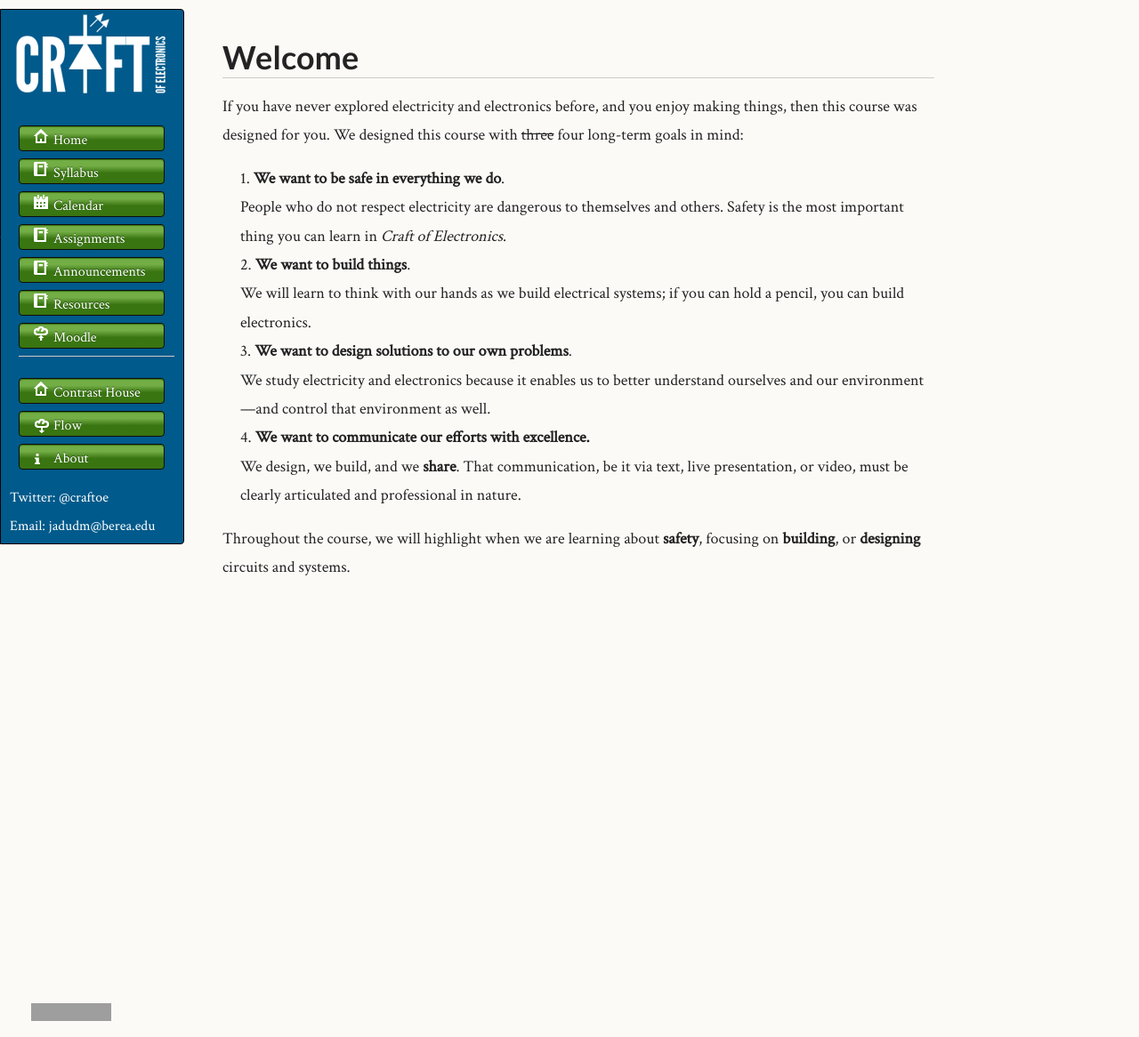
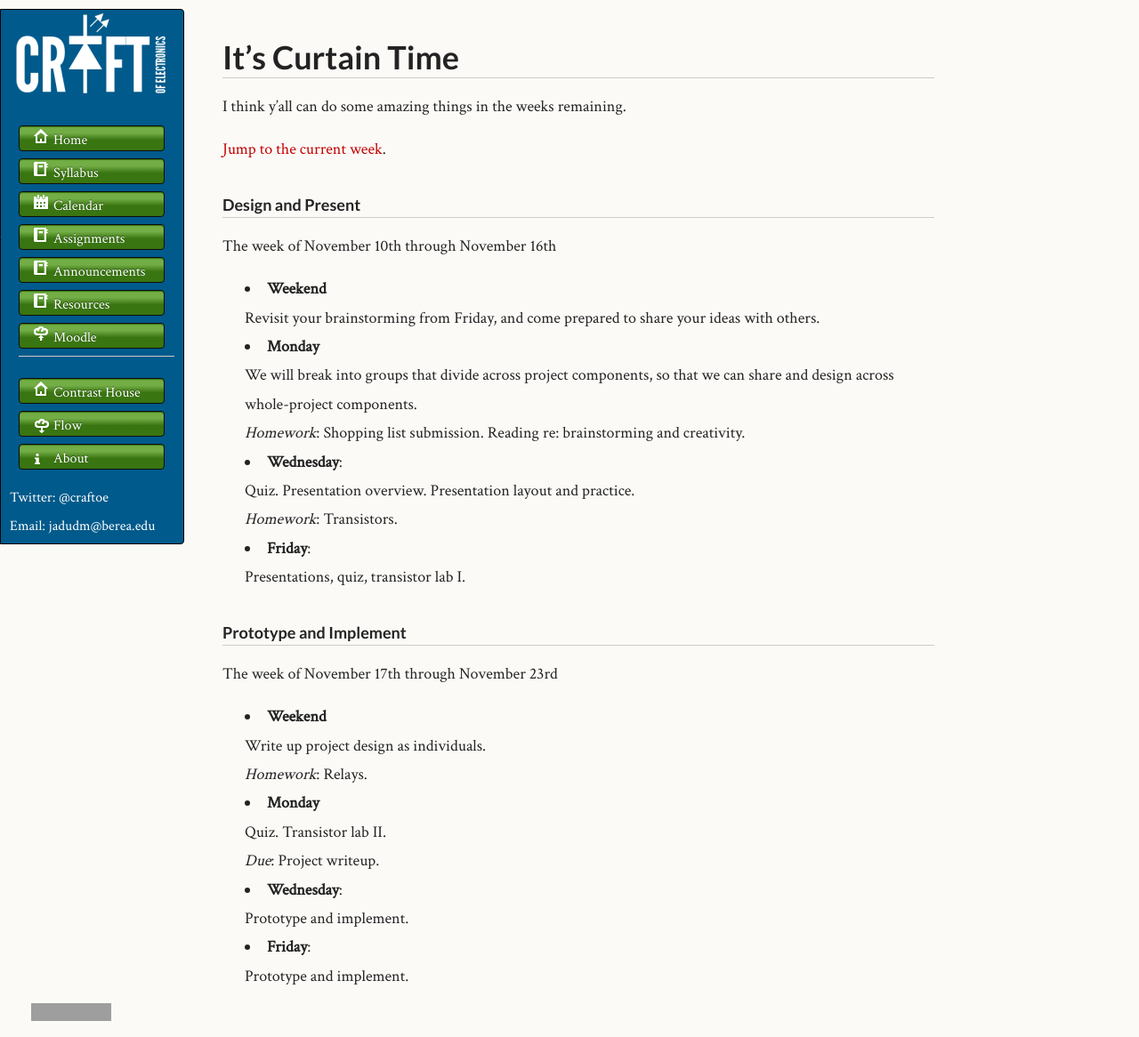
Before and after one commit to craftofelectronics/craftofelectronics.github.com, a Jekyll site: the page built from index.md, in a window 1280 px wide and 1166 px high. Shown: the whole window at 89% size. Built offline with Jekyll 4.4.1, drawn with Linux system fonts in a browser that asks for light colours; grey boxes are pictures that could not be loaded.

Commit message:
Motors post, new index.

```diff
--- a/index.md
+++ b/index.md
@@ -3,22 +3,31 @@ layout: default
 title: Home
 ---
 
-# Welcome
+# It's Curtain Time
 
-If you have never explored electricity and electronics before, and you enjoy making things, then this course was designed for you. We designed this course with <strike>three</strike> four long-term goals in mind:
+I think y'all can do some amazing things in the weeks remaining.
 
-1. **We want to be safe in everything we do**. <br/>
-  People who do not respect electricity are dangerous to themselves and others. Safety is the most important thing you can learn in *Craft of Electronics*.
-1. **We want to build things**. <br/>
-  We will learn to think with our hands as we build electrical systems; if you can hold a pencil, you can build electronics.
-1. **We want to design solutions to our own problems**. <br/>
-  We study electricity and electronics because it enables us to better understand ourselves and our environment---and control that environment as well.
-1. **We want to communicate our efforts with excellence.** <br/>
-  We design, we build, and we **share**. That communication, be it via text, live presentation, or video, must be clearly articulated and professional in nature.
+[Jump to the current week](#design_and_present).
 
 
-Throughout the course, we will highlight when we are learning about **safety**,
-focusing on **building**, or **designing** circuits and systems.
+### Design and Present
+
+The week of November 10th through November 16th
+
+* **Weekend** <br/> Revisit your brainstorming from Friday, and come prepared to share your ideas with others.
+* **Monday** <br/> We will break into groups that divide across project components, so that we can share and design across whole-project components.  <br/> *Homework*: Shopping list submission. Reading re: brainstorming and creativity.
+* **Wednesday**: <br/> Quiz. Presentation overview. Presentation layout and practice.  <br/>  *Homework*: Transistors.
+* **Friday**: <br/> Presentations, quiz, transistor lab I.
+
+### Prototype and Implement
+
+The week of November 17th through November 23rd
+
+* **Weekend** <br/> Write up project design as individuals.  <br/> *Homework*: Relays.
+* **Monday** <br/> Quiz. Transistor lab II. <br/> *Due*: Project writeup.
+* **Wednesday**: <br/> Prototype and implement.
+* **Friday**: <br/> Prototype and implement.
+
 
 <!-- Jekyll Notes
 
```
Also changed, not shown: _posts/2012-11-07-motors.md (added, +77 -0 lines), main-index.md (added, +32 -0 lines).
